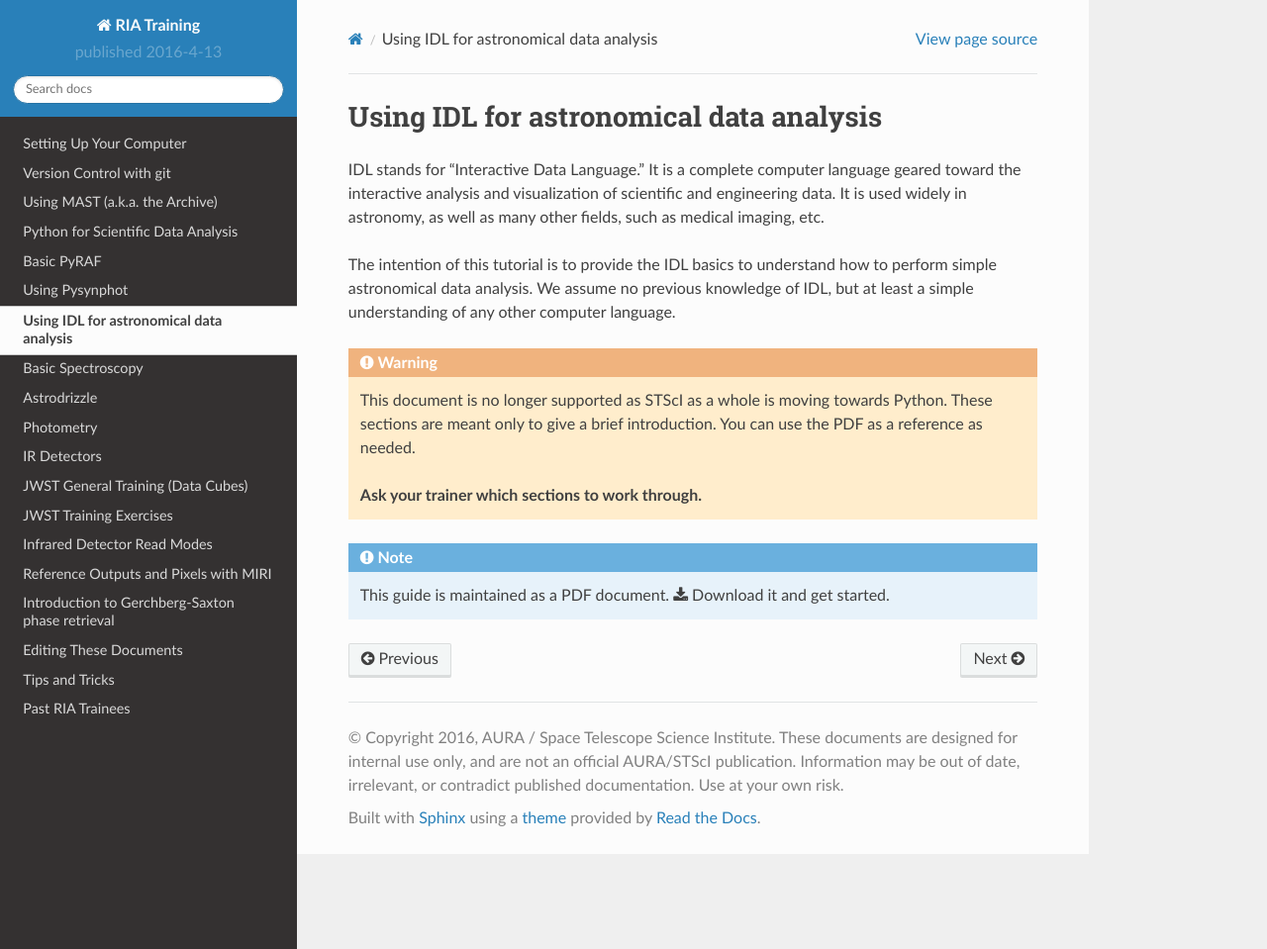
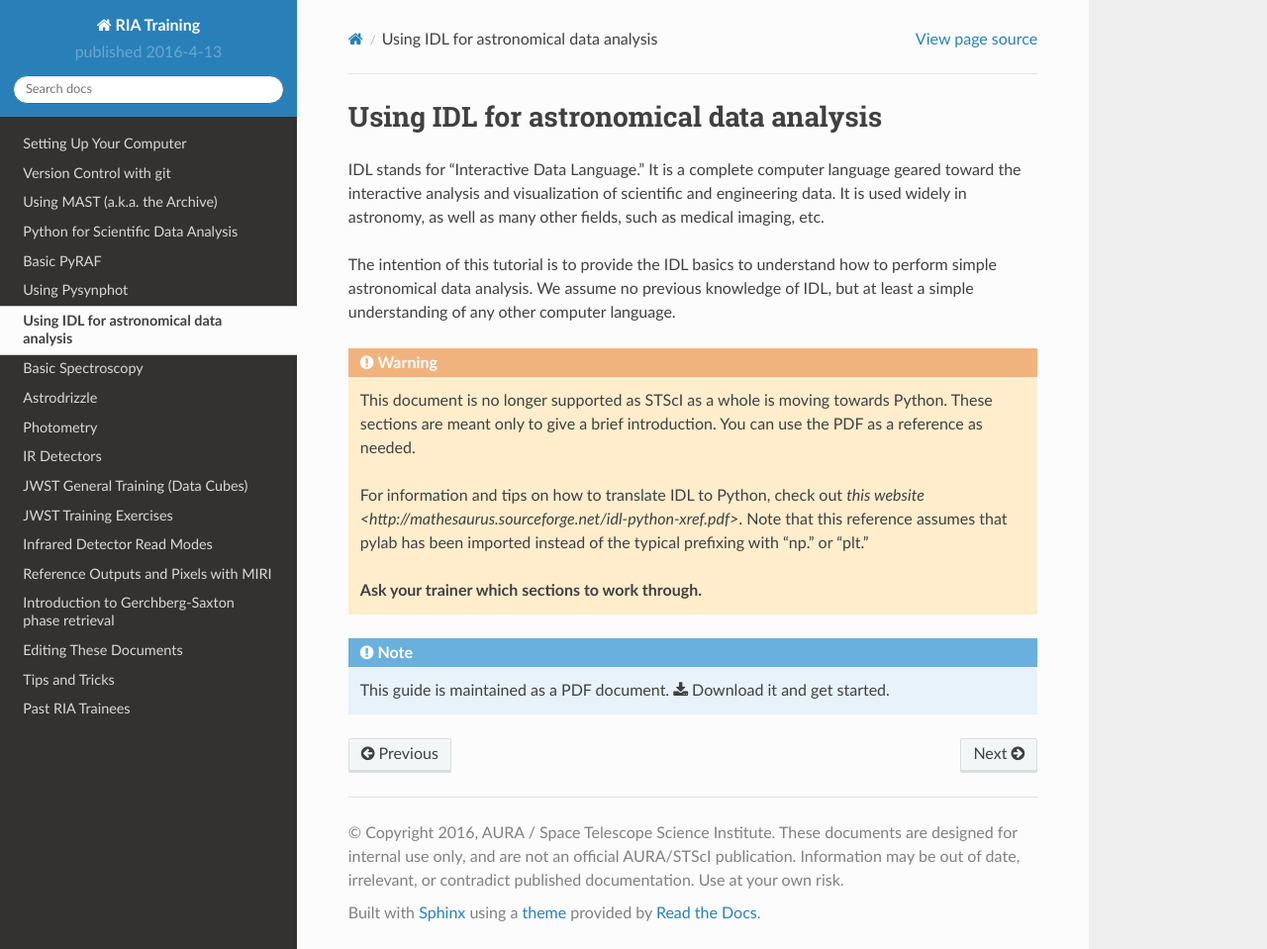
Before and after one commit to staceybright/training-library, a Sphinx documentation site: the page built from source/using_idl.txt, in a window 1280 px wide and 959 px high. Shown: the whole window at 99% size. Built offline with Sphinx 7.4.7 and the Read the Docs theme 2.0.0, drawn with Linux system fonts in a browser that asks for light colours.

Commit message:
added reference for converting idl to python

```diff
--- a/source/using_idl.txt
+++ b/source/using_idl.txt
@@ -10,6 +10,9 @@ The intention of this tutorial is to provide the IDL basics to understand how to
 
    This document is no longer supported as STScI as a whole is moving towards Python. These sections are meant only to give a brief introduction. You can use the PDF as a reference as needed.
 
+   For information and tips on how to translate IDL to Python, check out `this website <http://mathesaurus.sourceforge.net/idl-python-xref.pdf>`. Note that this reference assumes
+   that pylab has been imported instead of the typical prefixing with "np." or "plt."
+
    **Ask your trainer which sections to work through.**
 
 .. note::
```
